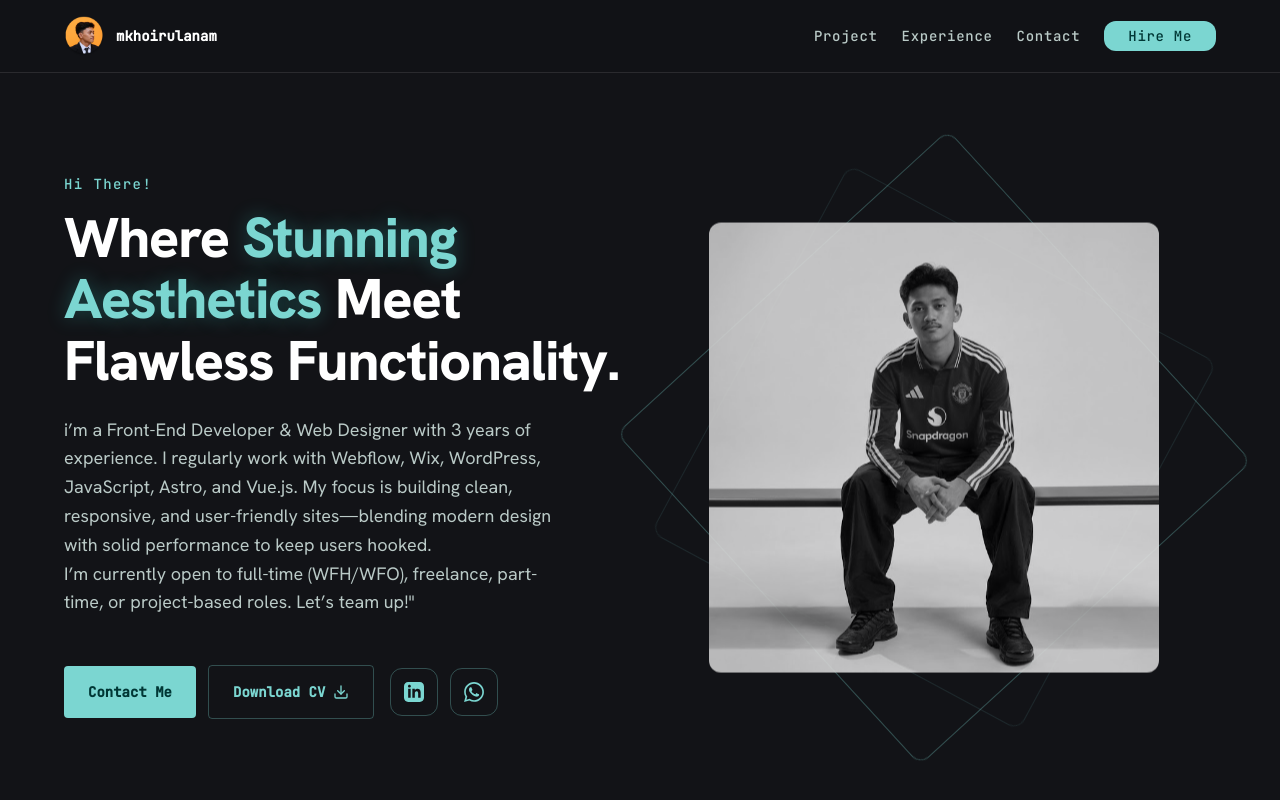
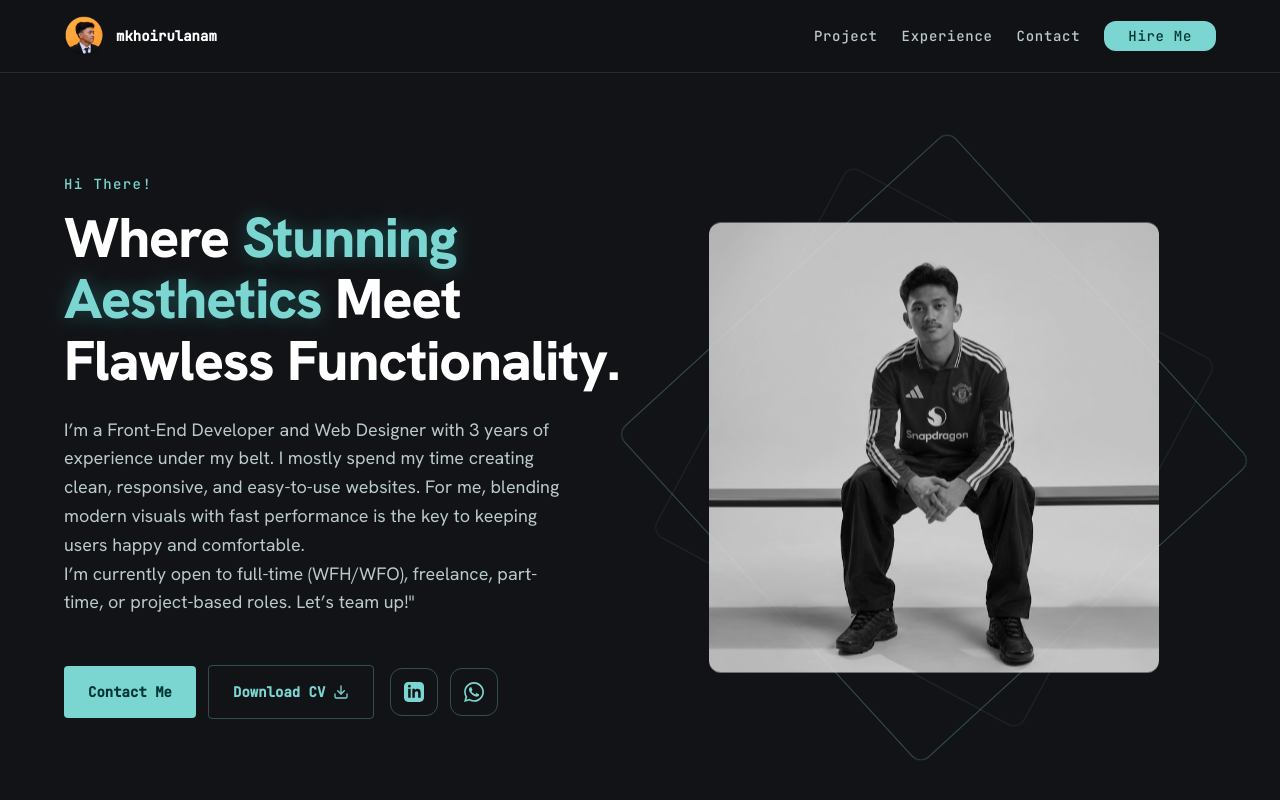
Before and after one commit to muhammadkhoirulanam18/Portfollio-Muhammad-khoirul-Anam, a Vue app: page / in a window 1280 px wide. Shown: the top 800 px of the page. Built offline with nearby package versions, Linux system fonts and the light colour scheme.

Commit message:
feat: revisi hero section

```diff
--- a/src/sections/HeroSection.vue
+++ b/src/sections/HeroSection.vue
@@ -18,7 +18,7 @@ import heroImage from '../assets/images/hero.jpeg'
             Where <span class="text-secondary text-glow">Stunning Aesthetics</span> Meet Flawless Functionality.
           </h1>
           <p class="font-body-lg text-body-lg text-on-surface-variant max-w-lg mb-unit-lg mx-auto md:mx-0">
-            i’m a Front-End Developer & Web Designer with 3 years of experience. I regularly work with Webflow, Wix, WordPress, JavaScript, Astro, and Vue.js. My focus is building clean, responsive, and user-friendly sites—blending modern design with solid performance to keep users hooked.
+            I’m a Front-End Developer and Web Designer with 3 years of experience under my belt. I mostly spend my time creating clean, responsive, and easy-to-use websites. For me, blending modern visuals with fast performance is the key to keeping users happy and comfortable.
             <br>
 
 I’m currently open to full-time (WFH/WFO), freelance, part-time, or project-based roles. Let’s team up!"
```
